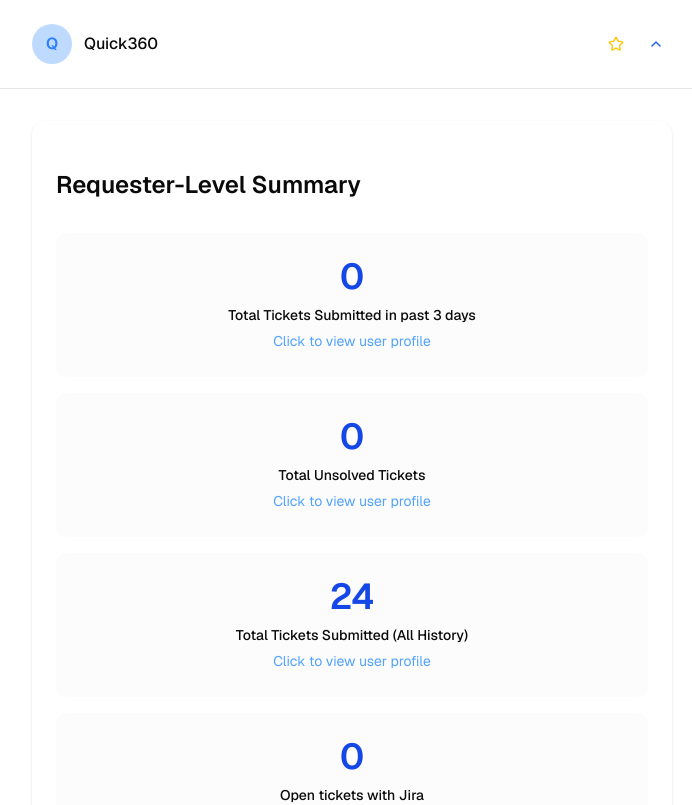
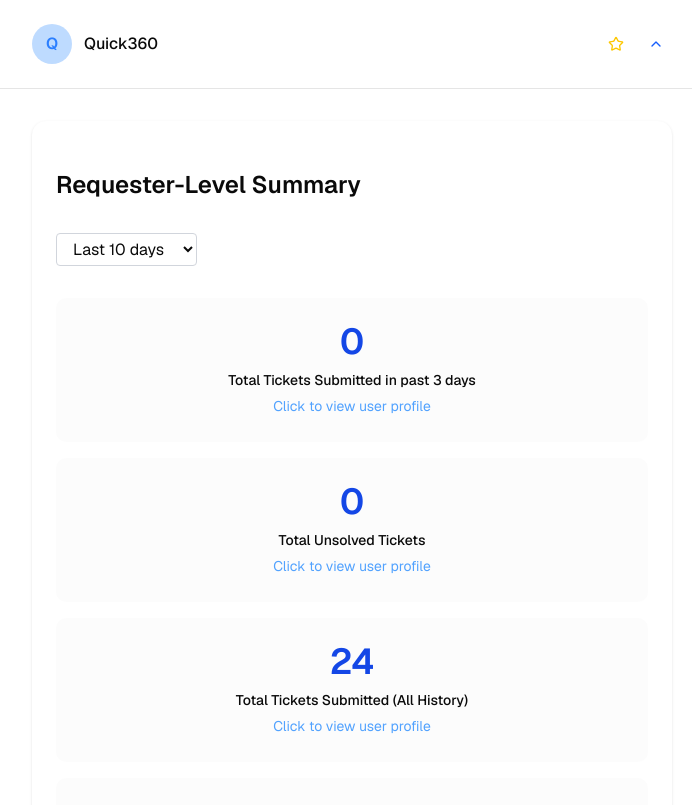
Before and after one commit to radhikashrivastava/demoapp, a Next.js app: page / in a window 1280 px wide. Shown: the top 805 px of the page, without its empty margins (288-980 px from the left). Built offline with nearby package versions, Linux system fonts and the light colour scheme.

Commit message:
select dropdown

```diff
--- a/app/page.tsx
+++ b/app/page.tsx
@@ -36,6 +36,15 @@ const url = `/users/${userId}`;
             <h1 className="text-2xl font-semibold text-black-500 mb-2">Requester-Level Summary</h1>
 
           </div>
+          <div className="mb-8">
+
+
+  <select className="border border-gray-300 rounded px-3 py-1">
+    <option value="10">Last 10 days</option>
+    <option value="30">Last 30 days</option>
+    <option value="60">Last 60 days</option>
+  </select>
+</div>
 
           {/* Metrics Grid */}
           <div className="space-y-4">
```
